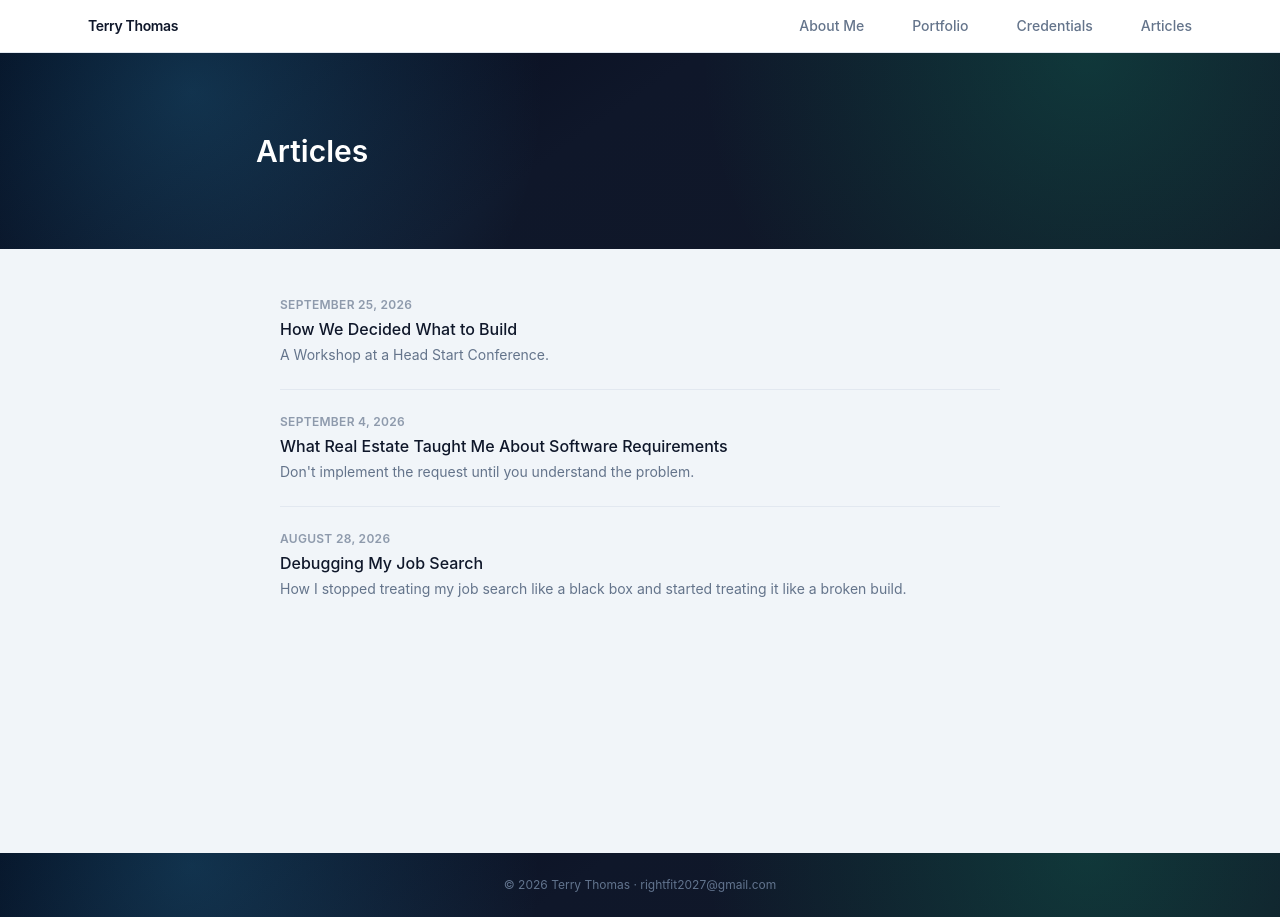
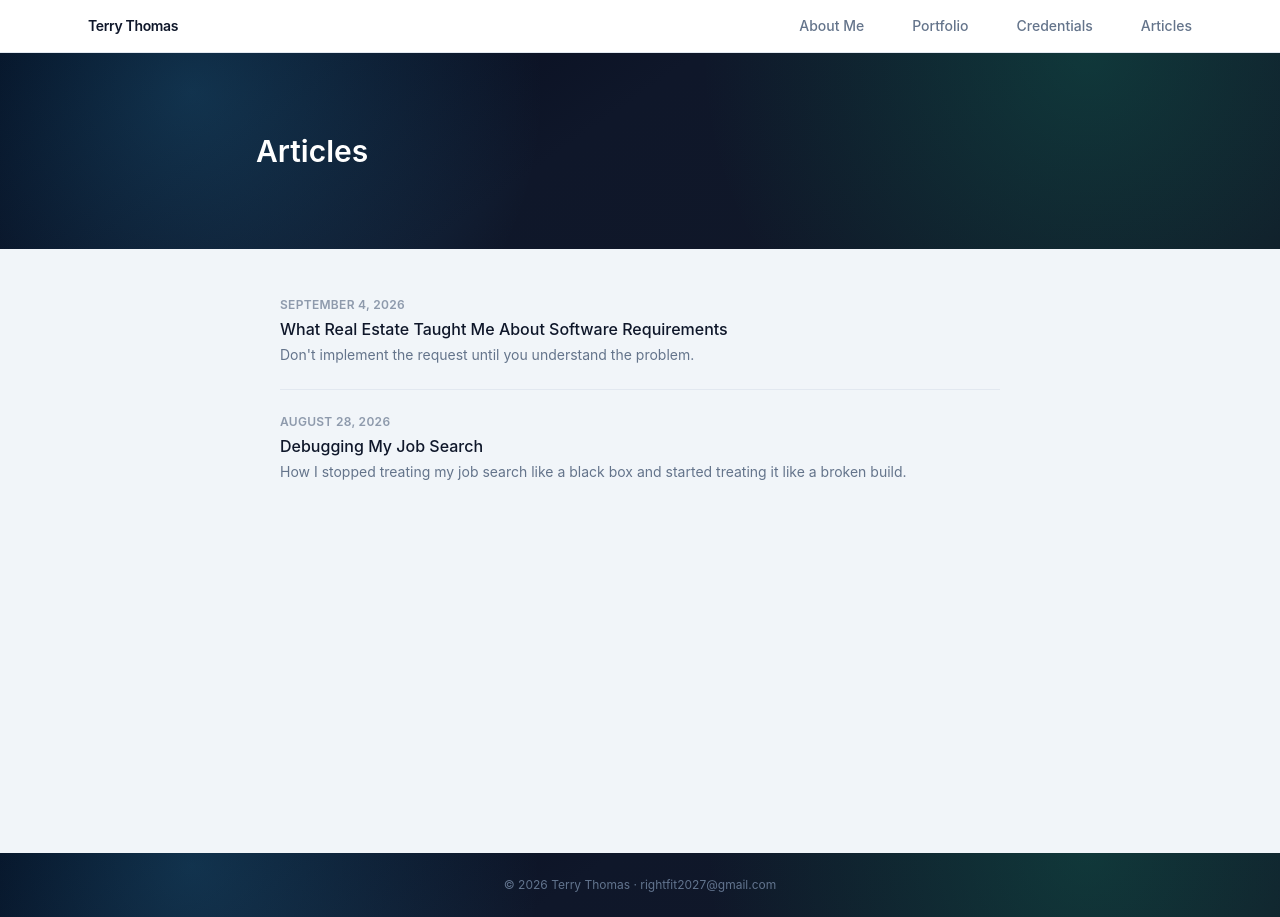
Before and after one commit to ntxtthomas/bio, a React (Vite) app: page /articles in a window 1280 px wide. Built offline with nearby package versions, Linux system fonts and the light colour scheme; no server answers.

Commit message:
hide unfinished article

```diff
--- a/src/content/articles.ts
+++ b/src/content/articles.ts
@@ -5,5 +5,5 @@
 // step (scripts/prerender-articles.mjs) read from this list.
 export const articleSlugs: string[] = ['debugging-my-job-search',
                                         'real-estate-and-software-requirements',
-                                        'how-we-decide-what-to-build',
+                                        // 'how-we-decide-what-to-build',
                                       ];
```
